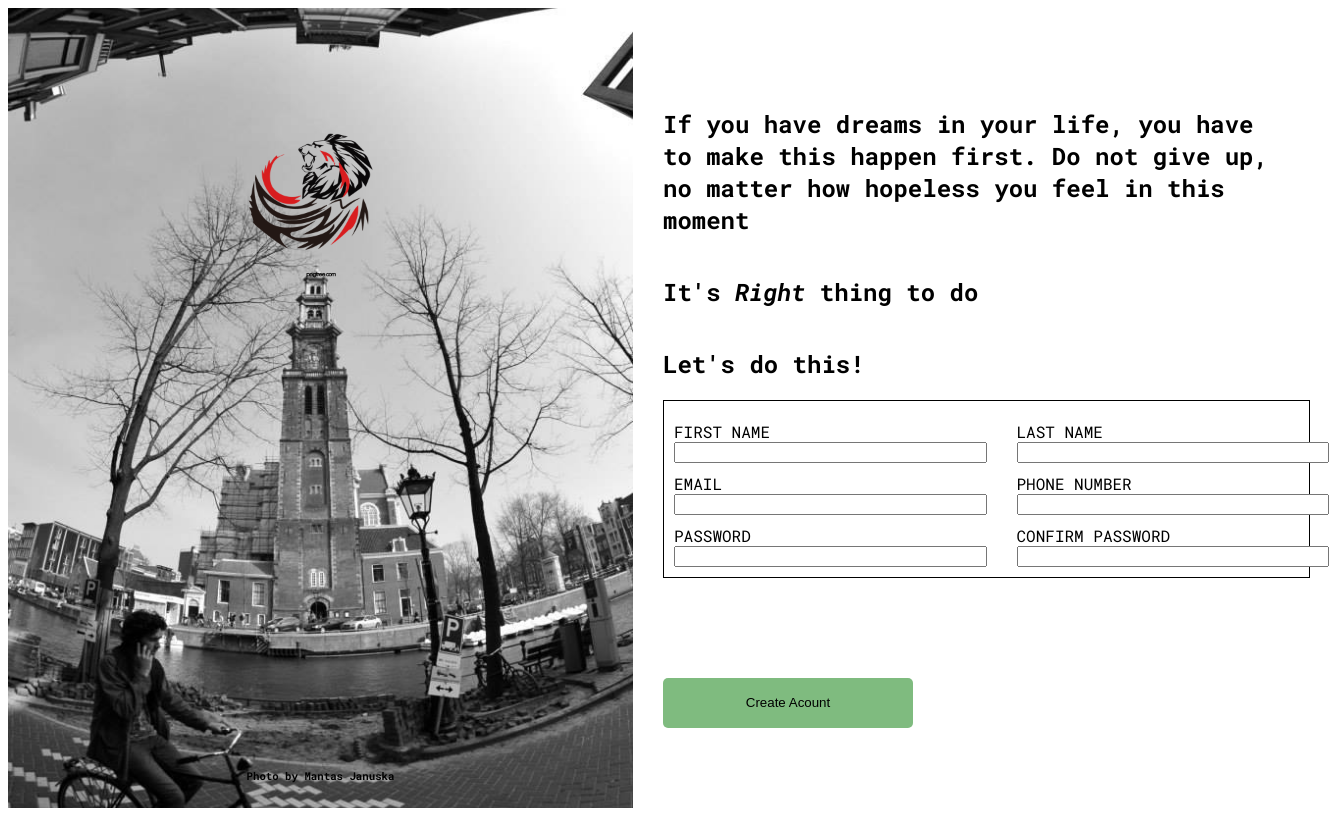
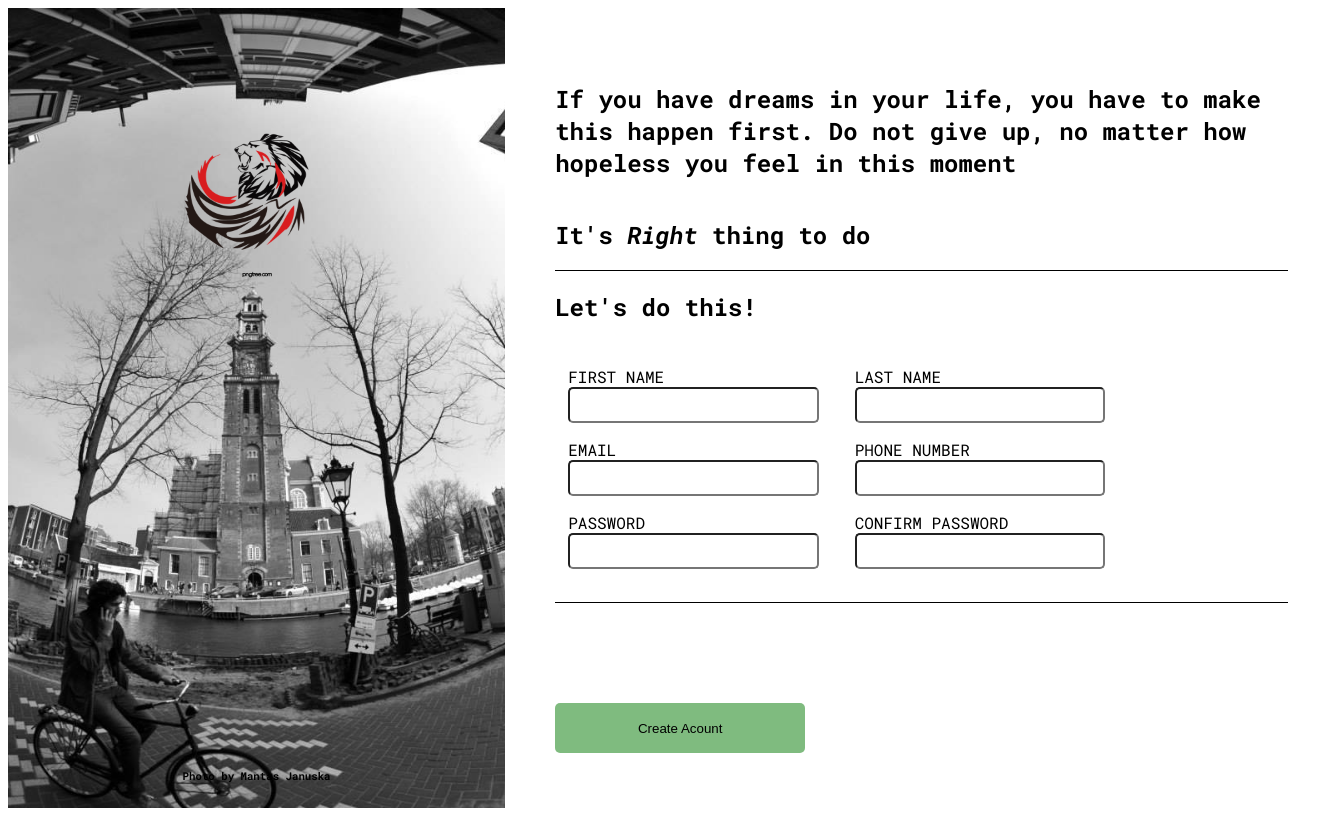
Before and after one commit to Panucio31/Sign-Up-Form, a website: page index.html in a window 1280 px wide. Shown: the whole page, 1329 px wide, since content can reach past the window. Drawn offline with Linux system fonts and the light colour scheme.

Commit message:
style: :art: initial style finished

```diff
--- a/index.html
+++ b/index.html
@@ -26,16 +26,20 @@
         </div>
       </div>
     </div>
-    <div id="form-container">
+    <div class="main-container">
+      <div class="text-container">
         <h2>
-        If you have dreams in your life, you have to make this happen first. Do
-        not give up, no matter how hopeless you feel in this moment
+          If you have dreams in your life, you have to make this happen first.
+          Do not give up, no matter how hopeless you feel in this moment
         </h2>
         <h2>It's <em>Right</em> thing to do</h2>
+
+      </div>
+      <div id="form-container">
         <div>
           <h2>Let's do this!</h2>
         </div>
-      <form action="send">
+        <form action="#" method="POST" id="form1">
 
           <div class="form-element">
             <label for="fname">FIRST NAME</label>
@@ -59,10 +63,24 @@
           </div>
           <div class="form-element">
             <label for="lname">CONFIRM PASSWORD</label>
-          <input type="text" id="confirm-password" name="confirm-password" required/>
+            <input
+              type="text"
+              id="confirm-password"
+              name="confirm-password"
+              required
+            />
           </div>
         </form>
-      <button type="submit" value="Create Acount" id="submit-btn">Create Acount</button>
+
+      </div>
+      <button
+          type="submit"
+          form="form1"
+          value="Create Acount"
+          id="submit-btn"
+        >
+          Create Acount
+        </button>
     </div>
   </body>
 
--- a/style/style.scss
+++ b/style/style.scss
@@ -1,8 +1,11 @@
 body {
-  width: 100vw;
+  width: 100%;
+  height: 100%;
   font-family: "Roboto Mono", monospace;
   display: flex;
   flex-direction: row;
+  justify-content: center;
+  align-items: center;
 
   #img-container {
     width: 100vw;
@@ -11,7 +14,7 @@ body {
     flex-direction: column;
     justify-content: space-between;
     align-items: center;
-    background-image: url('../img/amsterdam.jpg');
+    background-image: url("../img/amsterdam.jpg");
     background-size: cover;
     background-position: center;
 
@@ -22,7 +25,6 @@ body {
       align-items: center;
       justify-content: center;
       margin-top: 100px;
-
 
       img {
         width: 200px;
@@ -40,24 +42,46 @@ body {
     flex-direction: column;
     justify-content: center;
     align-items: flex-start;
-    padding-left: 30px;
+    border-top: 1px solid black;
+    border-bottom: 1px solid black;
+    padding-bottom: 20px;
 
     form {
-      width: 100%;
+      width: 70%;
       display: grid;
       grid-template-columns: 50% 50%;
       grid-column-gap: 30px;
-      border: 1px solid black;
       padding: 10px;
 
       .form-element {
         display: flex;
         flex-direction: column;
         margin-top: 10px;
-      }
+        position:relative;
+        padding: 3px;
 
 
+        input {
+          height: 30px;
+          border-radius: 5px;
+          font-size: 22px;
+        }
+
+        input:focus-visible {
+          outline: 2px solid blue;
+        }
+      }
     }
+  }
+
+  .text-container {
+    display: flex;
+    flex-direction: column;
+  }
+
+  .main-container {
+    margin-left: 50px;
+    justify-content: center;
 
     #submit-btn {
       width: 250px;
```
Also changed, not shown: style/style.css, 1 other file. Lines whose indentation alone changed are shown as unchanged.
